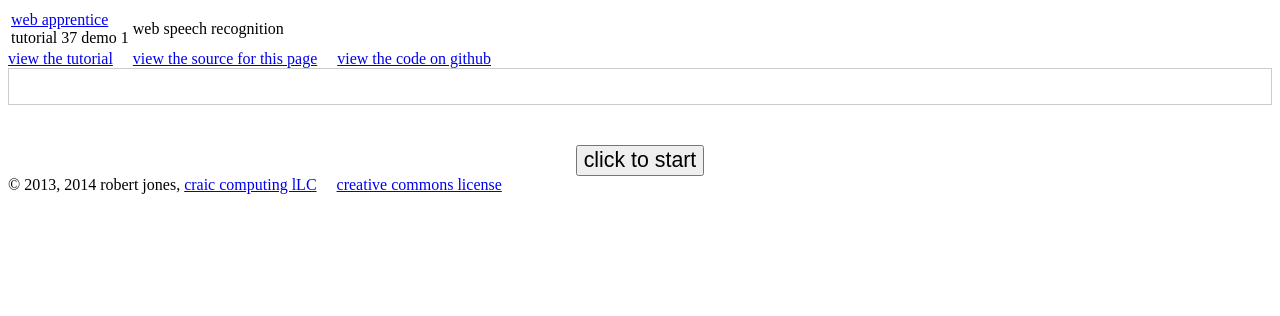
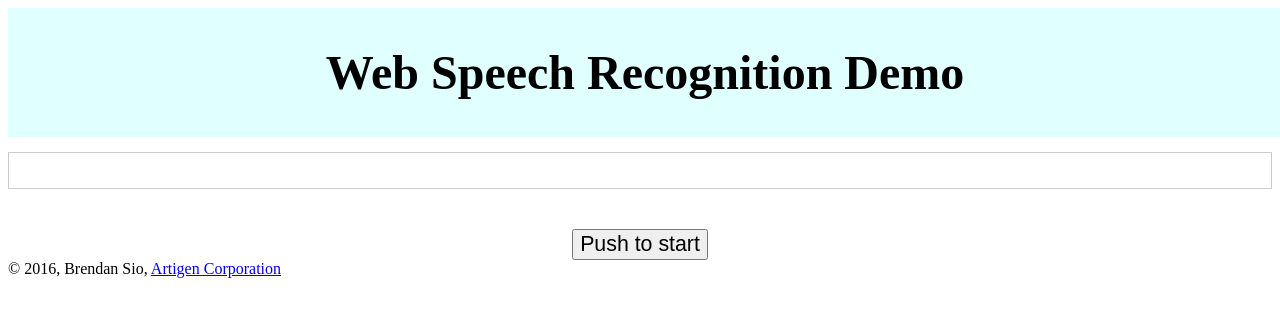
Before and after one commit to siolaterr/siolaterr.github.io, a plain HTML site: page index.html in a window 1280 px wide. Drawn offline with nearby package versions, Linux system fonts and the light colour scheme.

Commit message:
voice recognition and synthesis

```diff
--- a/index.html
+++ b/index.html
@@ -1,34 +1,14 @@
-<!dOCTYPE html>
+<!DOCTYPE html>
 <html lang="en">
 <head>
   <meta charset="utf-8">
-  <link href="application.css" media="all" rel="stylesheet" type="text/css" />
   <script src="https://ajax.googleapis.com/ajax/libs/jquery/1/jquery.min.js" type="text/javascript"></script>
-  <title>web apprentice - live demos</title>
+  <title>Voice Recognition Demo</title>
 </head>
 <body>
 
 <div class='header'>
-  <table><tr>
-    <td class='td-edge'>
-      <a href="http://apprentice.craic.com" class="web-apprentice-logo">web apprentice</a>
-      <br/>
-      <span class="tutorial-id">tutorial 37 demo 1</span>
-    </td>
-
-    <td class='td-center tutorial-title'>
-      web speech recognition
-    </td>
-    <td class='td-edge'></td>
-  </tr></table>
-</div>
-
-<div class='tutorial-links'>
-  <a href="http://apprentice.craic.com/tutorials/37">view the tutorial</a>
-  &nbsp; &nbsp;
-  <a href='#' onClick='window.location="view-source:" + window.location.href'>view the source for this page</a>
-  &nbsp; &nbsp;
-  <a href="https://gist.github.com/webapprentice/8249298">view the code on github</a>
+     <h1> Web Speech Recognition Demo</h1>
 </div>
 
 <div class='main'>
@@ -39,11 +19,21 @@
 <br>
 <div id="instructions">&nbsp;</div>
 <div id="controls">
-<button id="start_button">click to start</button>
+<button id="start_button">Push to start</button>
 </div>
 
 
 <style>
+    .header {
+        width: 100%;
+        margin-left: auto;
+        margin-right: auto;
+        margin-bottom: 15px;
+        font-size: 24px;
+        background-color: lightcyan;
+        text-align: center;
+        padding: 5px;
+}
     #controls {
         text-align: center;
     }
@@ -66,36 +56,20 @@
 
 
 <script type="text/javascript">
+
     var finalTranscript = '';
+    var interimTranscript = '';
     var recognizing = false;
+
 
     $(document).ready(function() {
 
         // check that your browser supports the aPI
         if (!('webkitSpeechRecognition' in window)) {
-            alert("fuck you asshole,sorry, your browser does not support the speech aPI");
+            alert("Sucks, your browser does not support the speech aPI");
 
         } else {
-            // create the recognition object and define the event handlers
-            // var reco = new webkitSpeechRecognition();
-            // $('#mic').click(function(){
-            //     $(this).toggleClass('red');
-            //     reco.toggleStartStop();
-            // });
-            // var interim_transcript = '';
-            // reco.onresult = function(event){
-            //     for(var i = event.resultIndex; i<event.results.length; ++i){
-            //         if(event.results[i].isFinal) reco.stop();
-            //         interim_transcript += event.results[i][0].transcript;
-            //     }
-            //     $('#interim_span').html(interim_transcript);
-            //     console.log(interim_transcript);
-            // }
-            //
-            // reco.onend = function(e){
-            //     //$('#mic').removeClass('red');
-            //     console.log('done');
-            // }
+
             var recognition = new webkitSpeechRecognition();
             recognition.continuous = true;         // keep processing input until stopped
             recognition.interimResults = true;     // show interim results
@@ -120,9 +94,13 @@
 
             };
 
+            function nReverse(s) {
+                  return s.split(' ').reverse().join(' ');
+                }
+
             recognition.onresult = function(event) {
 
-                var interimTranscript = '';
+
                 // assemble the transcript from the array of results
                 for (var i = event.resultIndex; i < event.results.length; ++i) {
                     if (event.results[i].isFinal) {
@@ -131,13 +109,18 @@
                         interimTranscript += event.results[i][0].transcript;
                     }
                 }
+
+                var rSpeech = nReverse(finalTranscript);
+
                 console.log("interim:  " + interimTranscript);
                 console.log("final:    " + finalTranscript);
 
                 // update the page
                 if(finalTranscript.length > 0) {
-                    $('#transcript').html(finalTranscript);
+                    $('#transcript').html(rSpeech);
                     recognition.stop();
+                    var voices = new SpeechSynthesisUtterance(rSpeech);
+                    speechSynthesis.speak(voices);
                     $('#start_button').html('click to start again');
                     recognizing = false;
                 }
@@ -149,7 +132,7 @@
 
                 if (recognizing) {
                     recognition.stop();
-                    $('#start_button').html('click to start again');
+                    $('#start_button').html('click to push again');
                     recognizing = false;
 
                 } else {
@@ -169,13 +152,11 @@
 </script>
 
 
-  <!-- end of tutorial code ------------------------------------------------------------  -->
 </div>
 
 
 <div class='footer'>
-  &copy; 2013, 2014  robert jones, <a href="http://craic.com">craic computing lLC</a>  &nbsp; &nbsp;
-  <a href="http://creativecommons.org/licenses/by-nc-nd/3.0/us/">creative commons license</a>
+  &copy; 2016, Brendan Sio, <a href="http://artigencorp.com/">Artigen Corporation</a>  &nbsp; &nbsp;
 </div>
 
 </body>
```
